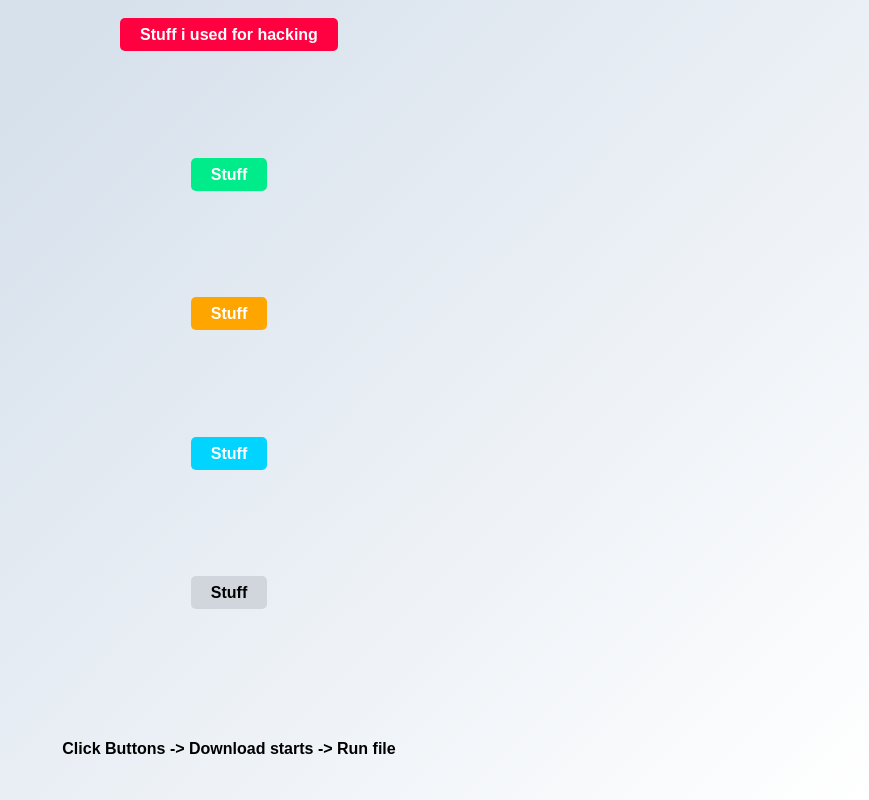
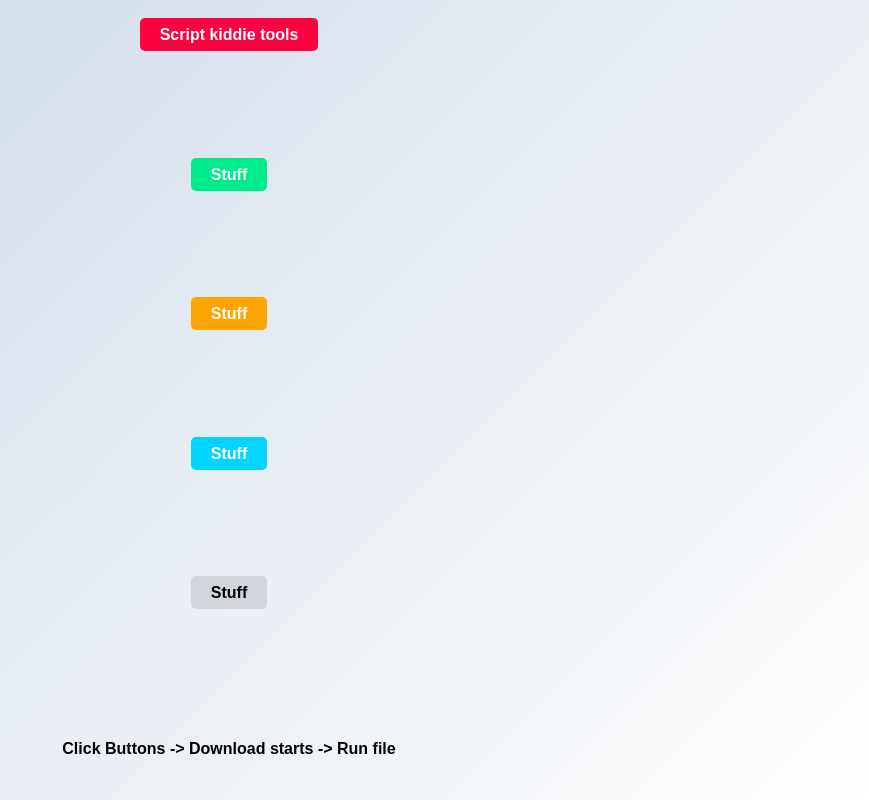
Before and after one commit to ShrSha0/html0264, a plain HTML site: page Downloads.html in a window 1280 px wide. Shown: the whole page, without its empty margins (411-1280 px from the left). Drawn offline with Linux system fonts and the light colour scheme.

Commit message:
gitchange5

```diff
--- a/Downloads.html
+++ b/Downloads.html
@@ -66,7 +66,7 @@
 <body>
 
 <div>
-<a href="beginer level tools.rar" class="clickme danger" target="_blank">Stuff i used for hacking</a>
+<a href="beginer level tools.rar" class="clickme danger" target="_blank">Script kiddie tools</a>
 </div>
 <br/>
 <div>
```
